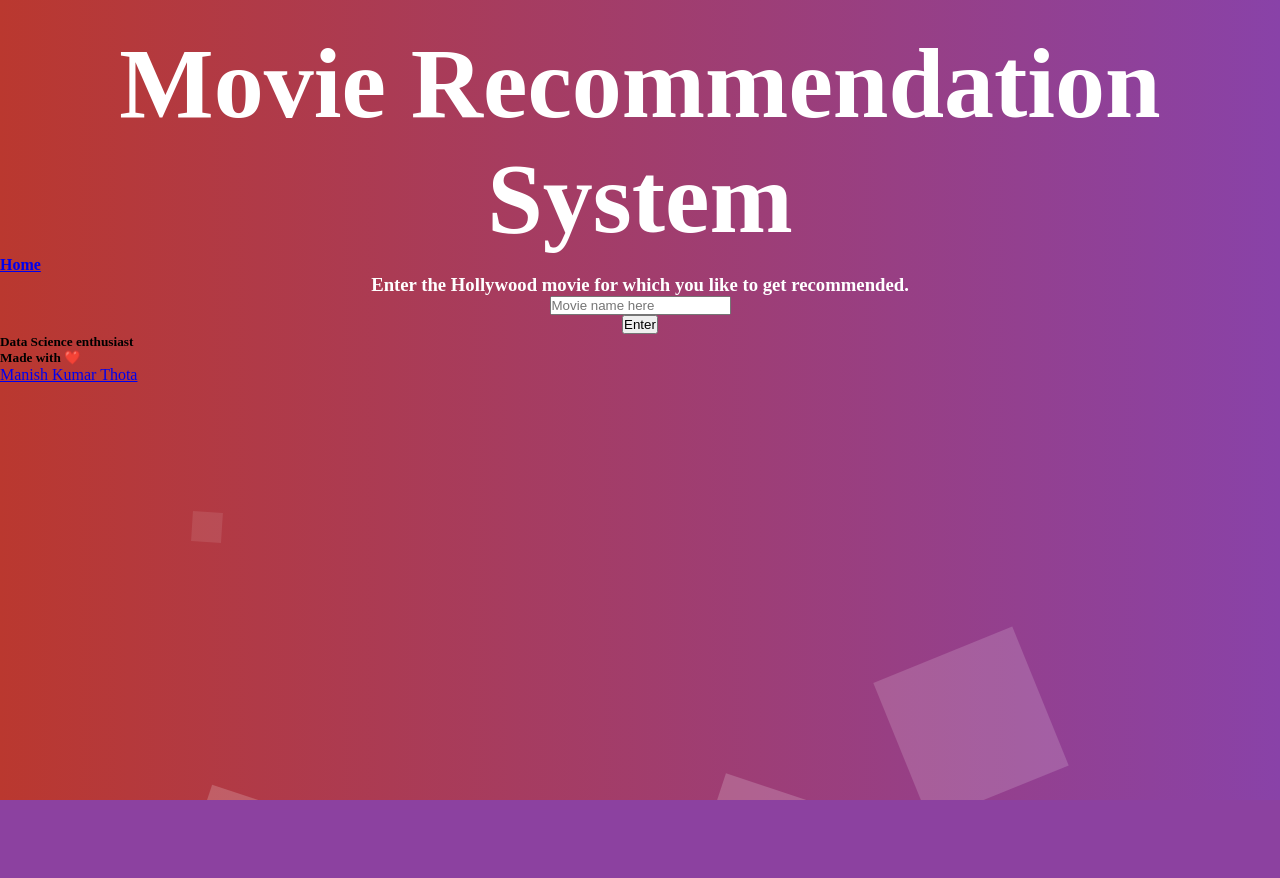
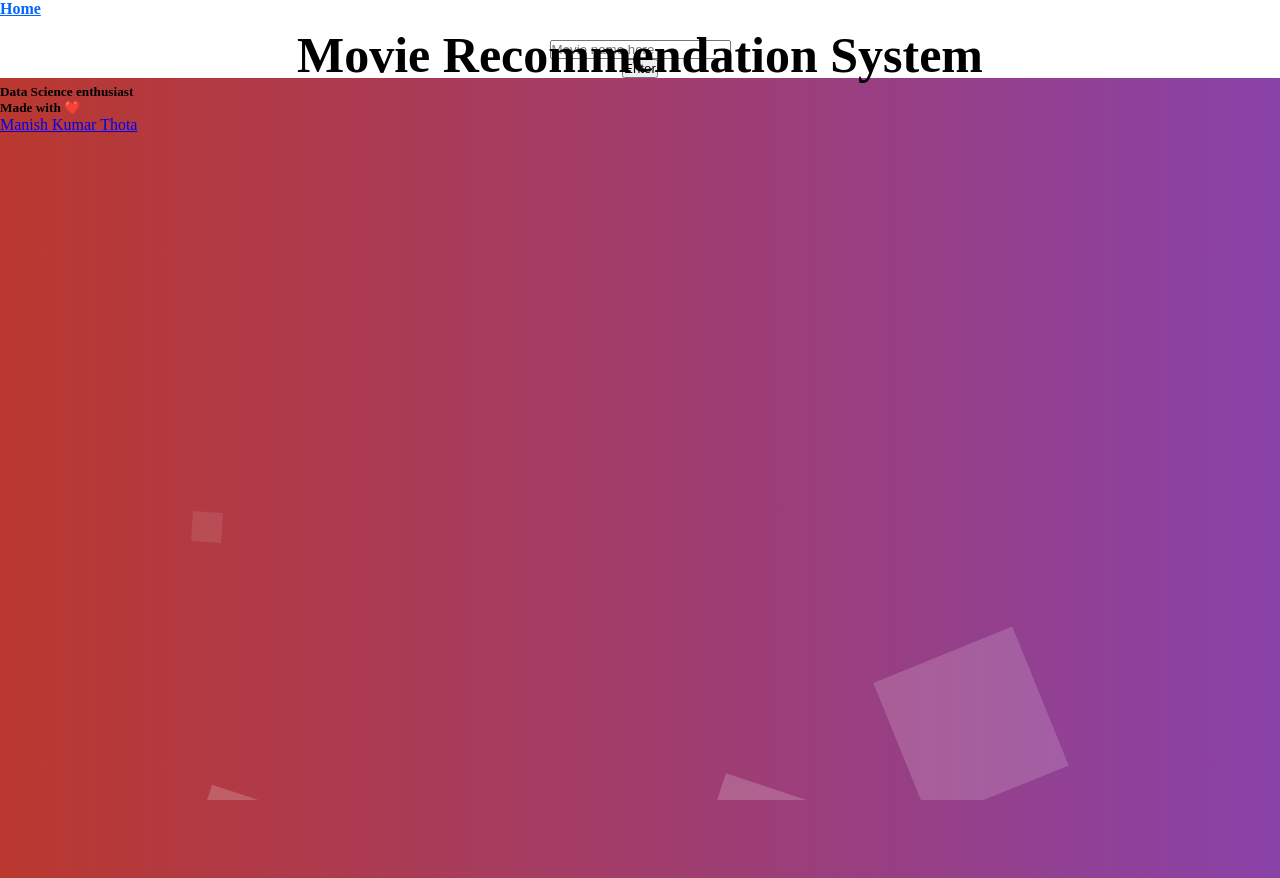
Before and after one commit to manishkumart/Movierecosys_pipeline, a Flask app: page / in a window 1280 px wide. Before the commit the page ends 800 px from the top, so only its background shows below. Run offline with Flask 2, Linux system fonts and the light colour scheme; some libraries are stand-ins or nearby versions.

Commit message:
Update base.html

```diff
--- a/templates/base.html
+++ b/templates/base.html
@@ -5,7 +5,7 @@
   <meta charset="utf-8">
   <meta name="viewport" content="width=device-width, initial-scale=1.0, minimum-scale=1.0, maximum-scale=1.0, user-scalable=no">
 
-  <link rel="stylesheet" media="screen" src="demo/css/style.css">
+
 
 
 <style>
@@ -20,24 +20,27 @@
     width: 100%;
     position: absolute;
   }
-    .main h1{ color:white;
-      font-size: 100px;
+  .real{
+    position: absolute;
+  }
+   .boxes{
+    position:absolute;
+  }
+
+    .main h1{ color:black;
+      font-size: 50px;
       text-align: center;
       margin-top: 2%;
 
   }
-    .main one{
 
-      postion: absolute
+  .real second{
+  text-align: center;
+
   }
-  .main second{
-  text-align: center;
-    position: absolute;
+
   }
-  .main boxes{
-    position:absolute;
-  }
-  .main leftbox{ float:right;
+  .boxes leftbox{ float:right;
                 background:white;
                 width:50%;
                 height:280px;
@@ -47,7 +50,7 @@
 
 
             }
-   .main middlebox{
+   .boxes middlebox{
                 float:right;
                 background:white;
                 width:35%;
@@ -151,18 +154,6 @@ animation-delay: 1.5s;
  <div class="main">
 <h1>Movie Recommendation System</h1>
 
-
-
-
-
- <h4 class="one"><a href="{{url_for('home')}}">Home</a></h4>
-
-      <div id="second">
-        {% block content %}
-        {% endblock %}
-      </div>
-
-
            <div id = "leftbox">
                  <h5 class="card-title">Data Science enthusiast</h3>
             <h5 class="card-text">Made with <span>❤️</span> </h4>
@@ -170,10 +161,24 @@ animation-delay: 1.5s;
 
             <div id = "middlebox">
                 <div class="LI-profile-badge"  data-version="v1" data-size="medium" data-locale="en_US" data-type="vertical" data-theme="dark" data-vanity="manish-kumar-thota-0136ab125"><a class="LI-simple-link" href='https://in.linkedin.com/in/manish-kumar-thota-0136ab125?trk=profile-badge'>Manish Kumar Thota</a></div>
-            </div>
+
+  </div>
+
+  </div>
+ <div class="container">
+    <nav class="navbar navbar-light bg-light">
+      <h4><a style="color:rgb(0, 102, 255)" class="nav-link" href="{{url_for('home')}}">Home</a></h4>
+    </nav>
+
+      <div>
+        {% block content %}
+        {% endblock %}
+      </div>
 
 
-  </div>
+
+
+
 
 
 
@@ -189,12 +194,6 @@ animation-delay: 1.5s;
       <li></li>
     </ul>
 </div>
-
-
-
-    <script type="text/javascript" src="https://platform.linkedin.com/badges/js/profile.js" async defer></script>
-
- <script src="particles.js"></script>
-  <script src="demo/js/app.js"></script>
+<script type="text/javascript" src="https://platform.linkedin.com/badges/js/profile.js" async defer></script>
 </body>
 </html>
```
